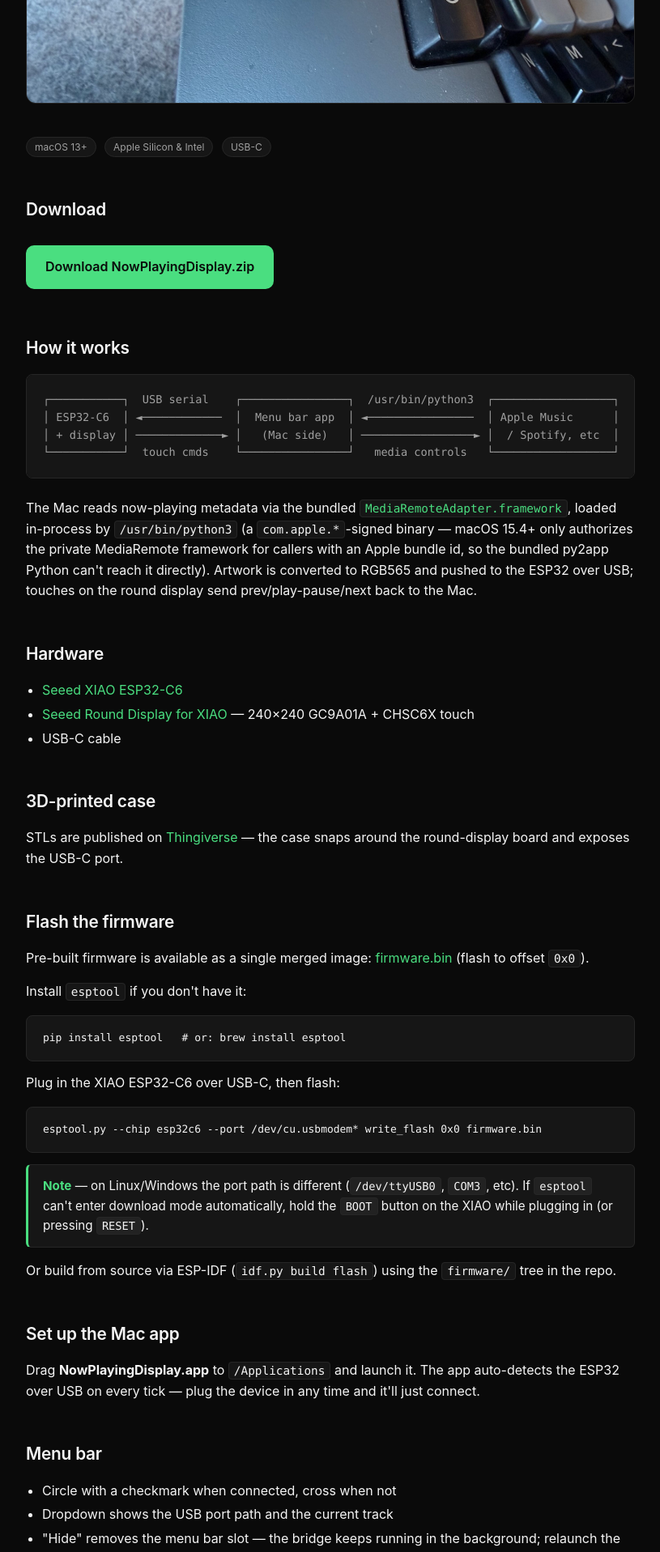
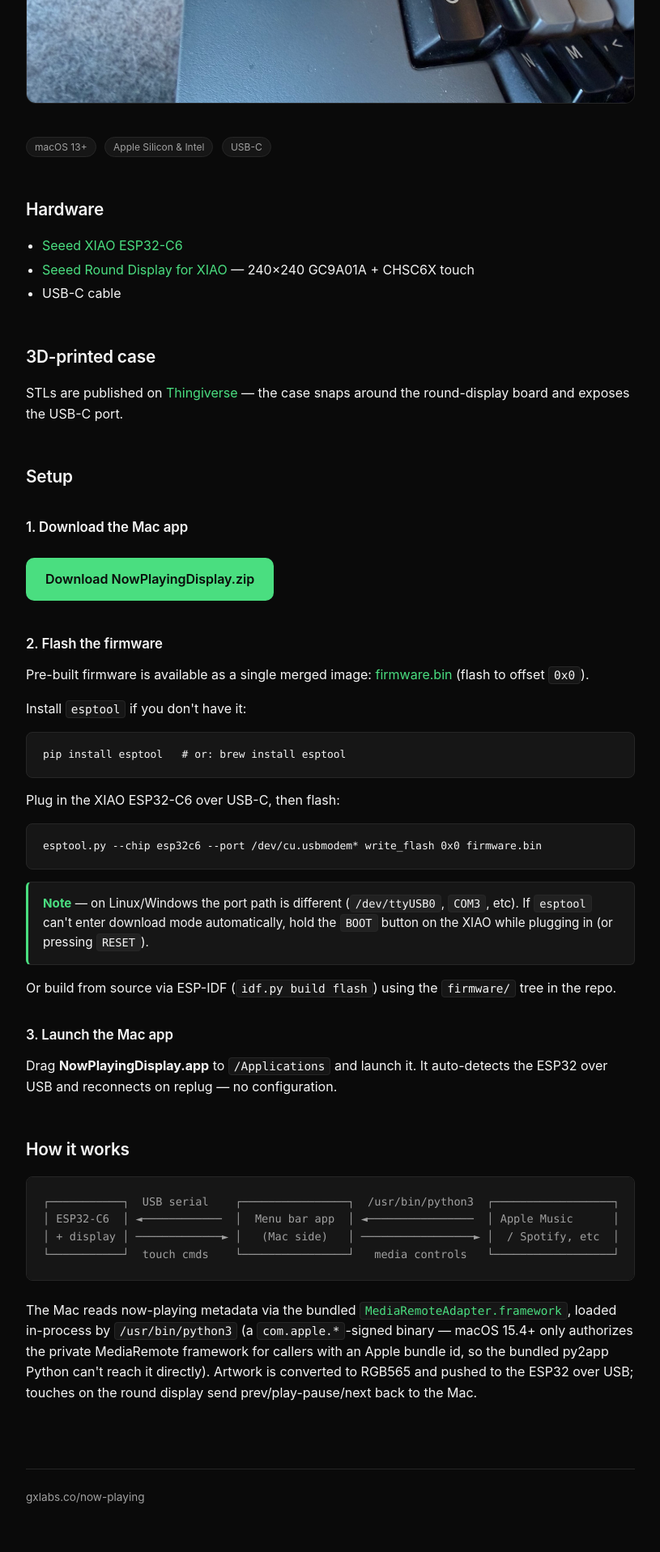
Before and after one commit to gxlabs/gxlabs.github.io, a Jekyll site: the page now-playing/index.html, which Jekyll copies as it is, in a window 1280 px wide. Shown: the part 698-2615 px from the top of the page at 81% size, without its empty margins (232-1047 px from the left). Built offline with Jekyll 4.4.1, drawn with Linux system fonts in a browser that asks for light colours; some of the changed text lies outside the part shown.

Commit message:
reorder now-playing landing into setup-flow order
Hardware → 3D case → Setup (download app, flash firmware, launch
app, in that order) → How it works. Drops the menu-bar section.

Co-Authored-By: Claude Opus 4.7 (1M context) <noreply@anthropic.com>

```diff
--- a/now-playing/index.html
+++ b/now-playing/index.html
@@ -3,7 +3,7 @@
 <head>
 <meta charset="utf-8">
 <meta name="viewport" content="width=device-width, initial-scale=1">
-<title>Now Playing Bridge</title>
+<title>Now Playing Display</title>
 <style>
   :root {
     --bg: #0a0a0a;
@@ -43,6 +43,13 @@
     font-weight: 600;
     margin: 48px 0 16px;
     letter-spacing: -0.01em;
+  }
+  h3 {
+    font-size: 1.05rem;
+    font-weight: 600;
+    margin: 32px 0 12px;
+    letter-spacing: -0.005em;
+    color: var(--fg);
   }
   p { margin: 0 0 16px; }
   a { color: var(--accent); text-decoration: none; }
@@ -150,16 +157,6 @@
   <span class="pill">Apple Silicon &amp; Intel</span>
   <span class="pill">USB-C</span>
 
-  <h2>Download</h2>
-  <a class="download" href="./NowPlayingDisplay.zip">Download NowPlayingDisplay.zip</a>
-
-  <h2>How it works</h2>
-  <div class="diagram">┌───────────┐  USB serial    ┌────────────────┐  /usr/bin/python3  ┌──────────────────┐
-│ ESP32-C6  │ ◄────────────  │  Menu bar app  │ ◄────────────────  │ Apple Music      │
-│ + display │ ─────────────► │   (Mac side)   │ ─────────────────► │  / Spotify, etc  │
-└───────────┘  touch cmds    └────────────────┘   media controls   └──────────────────┘</div>
-  <p>The Mac reads now-playing metadata via the bundled <a href="https://github.com/ungive/mediaremote-adapter"><code>MediaRemoteAdapter.framework</code></a>, loaded in-process by <code>/usr/bin/python3</code> (a <code>com.apple.*</code>-signed binary — macOS 15.4+ only authorizes the private MediaRemote framework for callers with an Apple bundle id, so the bundled py2app Python can't reach it directly). Artwork is converted to RGB565 and pushed to the ESP32 over USB; touches on the round display send prev/play-pause/next back to the Mac.</p>
-
   <h2>Hardware</h2>
   <ul>
     <li><a href="https://www.seeedstudio.com/Seeed-Studio-XIAO-ESP32C6-p-5884.html">Seeed XIAO ESP32-C6</a></li>
@@ -170,7 +167,12 @@
   <h2>3D-printed case</h2>
   <p>STLs are published on <a href="https://www.thingiverse.com/thing:6938412">Thingiverse</a> — the case snaps around the round-display board and exposes the USB-C port.</p>
 
-  <h2>Flash the firmware</h2>
+  <h2>Setup</h2>
+
+  <h3>1. Download the Mac app</h3>
+  <a class="download" href="./NowPlayingDisplay.zip">Download NowPlayingDisplay.zip</a>
+
+  <h3>2. Flash the firmware</h3>
   <p>Pre-built firmware is available as a single merged image: <a href="./firmware.bin">firmware.bin</a> (flash to offset <code>0x0</code>).</p>
   <p>Install <code>esptool</code> if you don't have it:</p>
   <pre><code>pip install esptool   # or: brew install esptool</code></pre>
@@ -179,15 +181,15 @@
   <div class="callout"><strong>Note</strong> — on Linux/Windows the port path is different (<code>/dev/ttyUSB0</code>, <code>COM3</code>, etc). If <code>esptool</code> can't enter download mode automatically, hold the <code>BOOT</code> button on the XIAO while plugging in (or pressing <code>RESET</code>).</div>
   <p>Or build from source via ESP-IDF (<code>idf.py build flash</code>) using the <code>firmware/</code> tree in the repo.</p>
 
-  <h2>Set up the Mac app</h2>
-  <p>Drag <strong>NowPlayingDisplay.app</strong> to <code>/Applications</code> and launch it. The app auto-detects the ESP32 over USB on every tick — plug the device in any time and it'll just connect.</p>
+  <h3>3. Launch the Mac app</h3>
+  <p>Drag <strong>NowPlayingDisplay.app</strong> to <code>/Applications</code> and launch it. It auto-detects the ESP32 over USB and reconnects on replug — no configuration.</p>
 
-  <h2>Menu bar</h2>
-  <ul>
-    <li>Circle with a checkmark when connected, cross when not</li>
-    <li>Dropdown shows the USB port path and the current track</li>
-    <li>"Hide" removes the menu bar slot — the bridge keeps running in the background; relaunch the app to bring the icon back</li>
-  </ul>
+  <h2>How it works</h2>
+  <div class="diagram">┌───────────┐  USB serial    ┌────────────────┐  /usr/bin/python3  ┌──────────────────┐
+│ ESP32-C6  │ ◄────────────  │  Menu bar app  │ ◄────────────────  │ Apple Music      │
+│ + display │ ─────────────► │   (Mac side)   │ ─────────────────► │  / Spotify, etc  │
+└───────────┘  touch cmds    └────────────────┘   media controls   └──────────────────┘</div>
+  <p>The Mac reads now-playing metadata via the bundled <a href="https://github.com/ungive/mediaremote-adapter"><code>MediaRemoteAdapter.framework</code></a>, loaded in-process by <code>/usr/bin/python3</code> (a <code>com.apple.*</code>-signed binary — macOS 15.4+ only authorizes the private MediaRemote framework for callers with an Apple bundle id, so the bundled py2app Python can't reach it directly). Artwork is converted to RGB565 and pushed to the ESP32 over USB; touches on the round display send prev/play-pause/next back to the Mac.</p>
 
   <footer>
     gxlabs.co/now-playing
```
